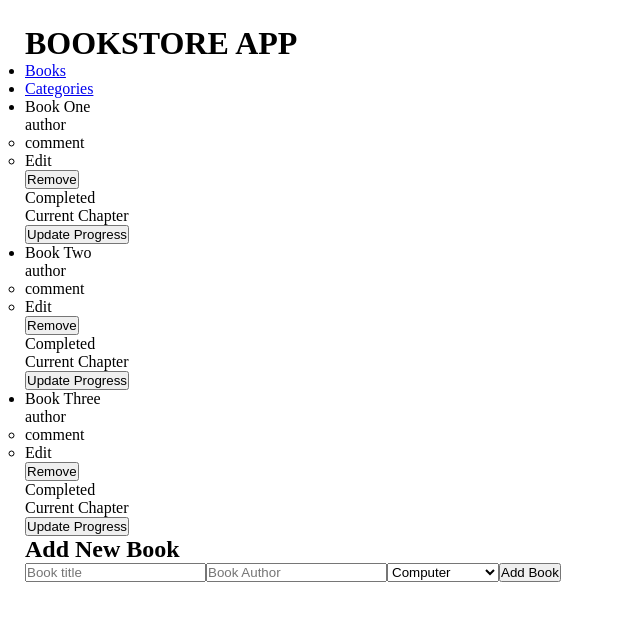
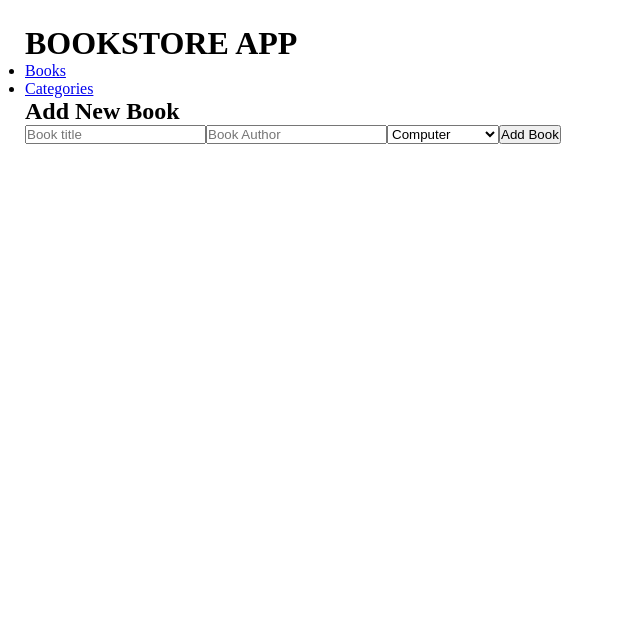
Before and after one commit to DanSam5K/Bookstore-React-Redux-App, a React (Create React App) app: page /Books in a window 1280 px wide. Shown: the top 620 px of the page, without its empty margins (0-640 px from the left). Built offline with nearby package versions, Linux system fonts and the light colour scheme.

Commit message:
Fix showbook props error and minor touches

```diff
--- a/src/components/ShowBooks.js
+++ b/src/components/ShowBooks.js
@@ -13,18 +13,6 @@ const ShowBooks = (props) => {
         author: 'author',
         genre: 'Fiction',
       },
-      {
-        id: uuidv4(),
-        title: 'Book Two',
-        author: 'author',
-        genre: 'Economy',
-      },
-      {
-        id: uuidv4(),
-        title: 'Book Three',
-        author: 'author',
-        genre: 'Documentation',
-      },
     ],
     removeBook,
   } = props;
@@ -34,9 +22,9 @@ const ShowBooks = (props) => {
       {books.map((book) => (
         <li key={book.id}>
           <div>
-            <p>{book.type}</p>
             <p>{book.title}</p>
             <p>{book.author}</p>
+            <p>{book.genre}</p>
           </div>
           <ul>
             <li>comment</li>
@@ -60,7 +48,11 @@ const ShowBooks = (props) => {
 
 ShowBooks.propTypes = {
   removeBook: PropTypes.func.isRequired,
-  books: PropTypes.func.isRequired,
+  books: PropTypes.instanceOf(Array),
+};
+
+ShowBooks.defaultProps = {
+  books: [],
 };
 
 export default connect((state) => state, { removeBook })(ShowBooks);
--- a/src/redux/books/action/bookAction.js
+++ /dev/null
@@ -1,2 +0,0 @@
-export const ADD_BOOK = 'addedBook';
-export const REMOVE_BOOK = 'removedBook';
```
Also changed, not shown: src/redux/books/action/actionCreator.js (deleted, +0 -15 lines).
